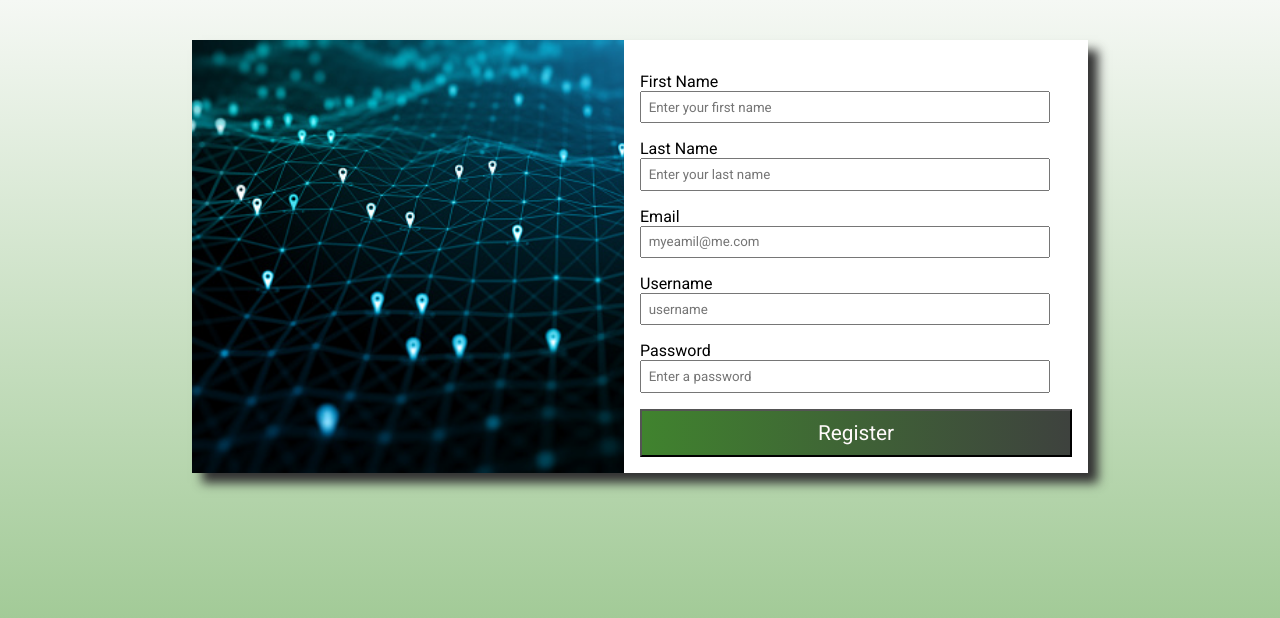
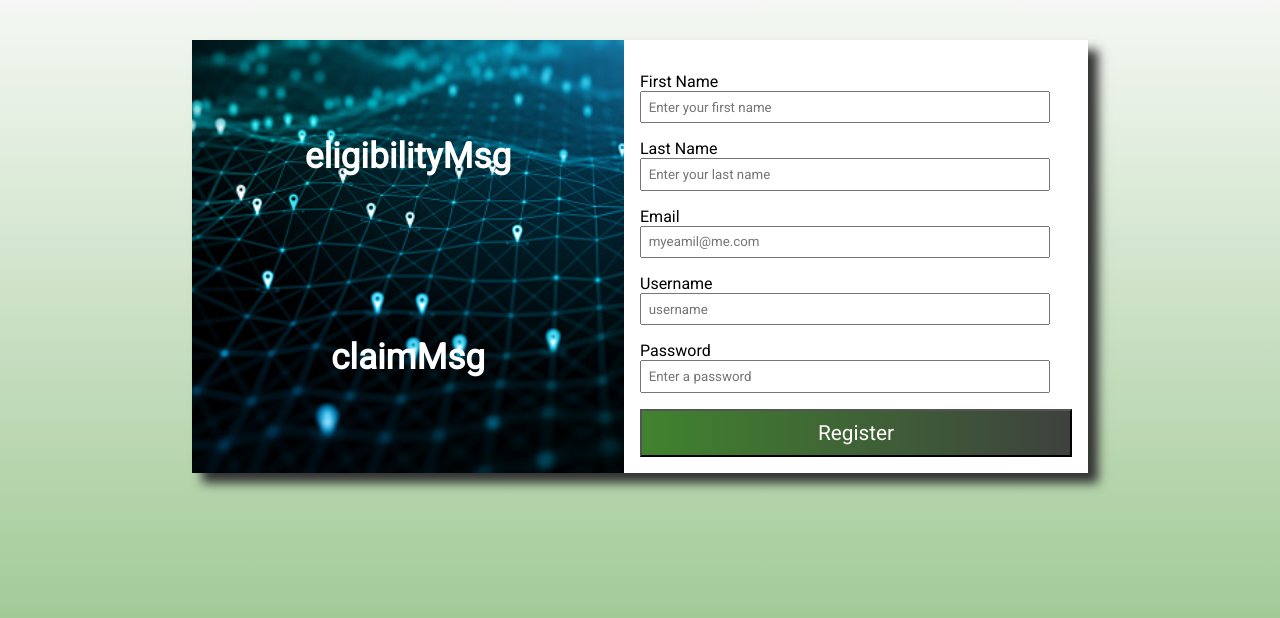
Before and after one commit to jlybrand/Venit, a Node server app: page /users/register in a window 1280 px wide. Shown: the top 618 px of the page. Run offline with Node 20, Linux system fonts and the light colour scheme.

Commit message:
temp change to register.pug to test rendering of heroku deployment

```diff
--- a/views/register.pug
+++ b/views/register.pug
@@ -5,8 +5,8 @@ block content
     #form-content
       #form-right(class="register-img-wrap")
         .form-text
-          h3= eligibilityMsg
-          h3= claimMsg
+          h3 eligibilityMsg
+          h3 claimMsg
       form#form-detail(method='POST', action='/users/register')
         if errorMessages && errorMessages.length > 0
           ul.flash
```
